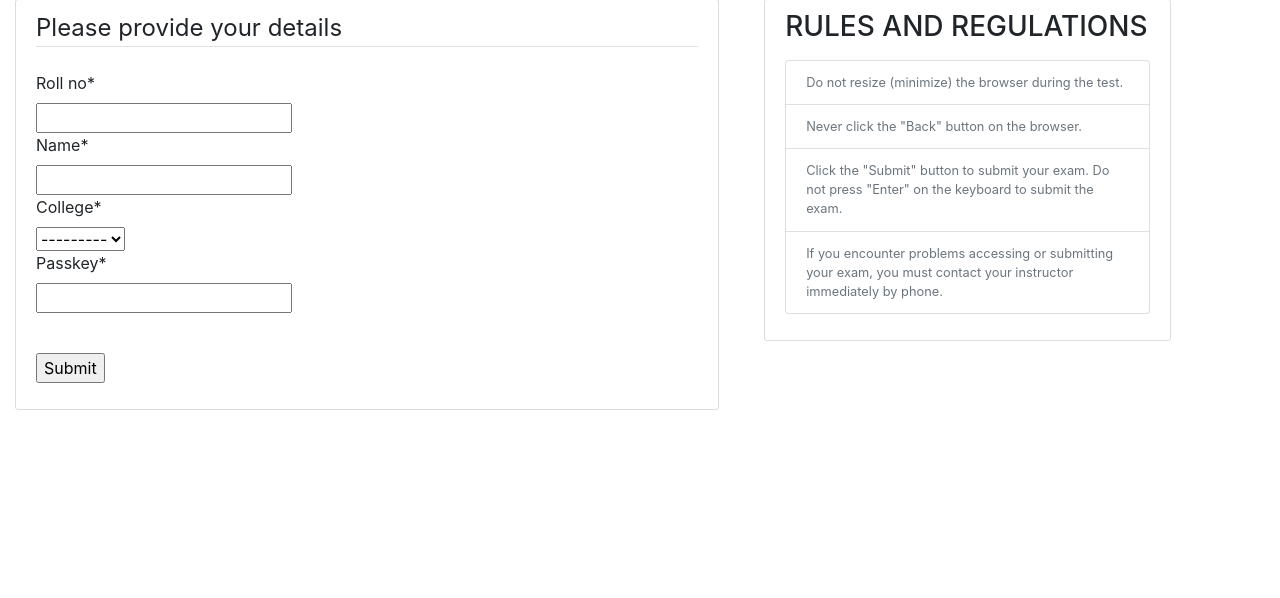
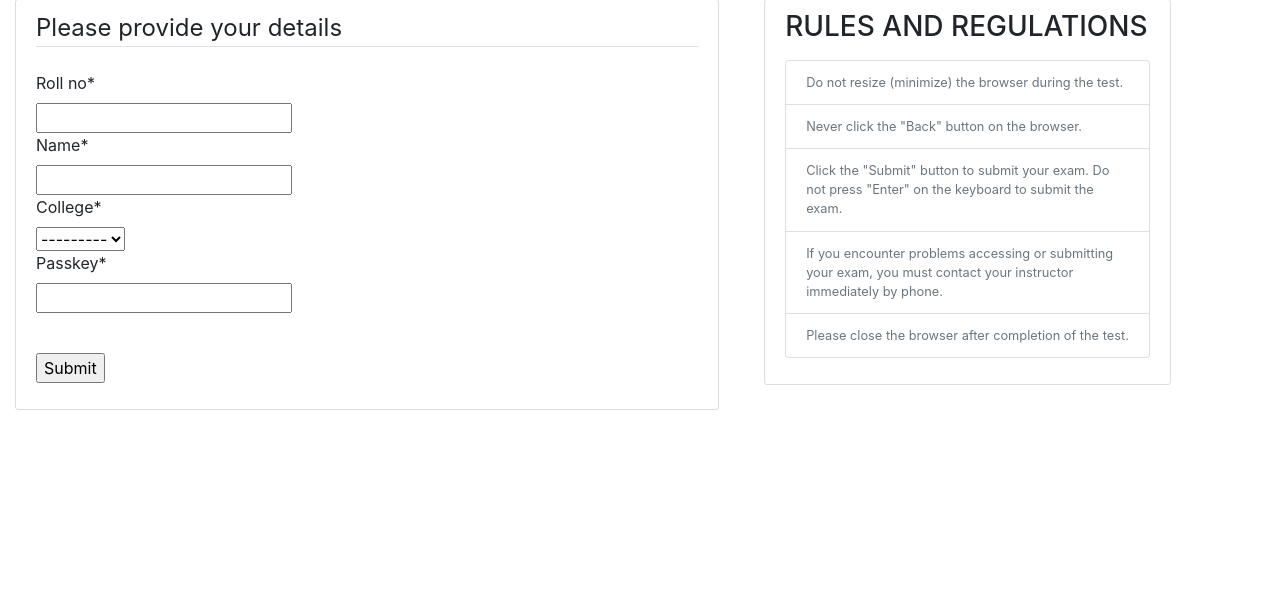
Before and after one commit to anpct/quiz, a Django app: page / in a window 1280 px wide. Shown: the part 81-679 px from the top of the page. Run offline with Django 3.2, Linux system fonts and the light colour scheme; some libraries are stand-ins or nearby versions.

Commit message:
minor update

```diff
--- a/quiz/settings.py
+++ b/quiz/settings.py
@@ -23,7 +23,7 @@
 SECRET_KEY = '(&(z8hb)8zi7a%a$sc9pgy*qaildmb(#iw0+$uqu@792x*)7*k'
 
 # SECURITY WARNING: don't run with debug turned on in production!
-DEBUG = True
+DEBUG = False
 
 ALLOWED_HOSTS = [ 'localhost', '127.0.0.1' , '192.168.31.138', '192.168.137.1']
 
--- a/tst/templates/tst/register.html
+++ b/tst/templates/tst/register.html
@@ -51,6 +51,9 @@
                     <li class="list-group-item">
                         <small class="text-muted">If you encounter problems accessing or submitting your exam, you must contact your instructor immediately by phone.</small>
                     </li>
+                    <li class="list-group-item">
+                        <small class="text-muted">Please close the browser after completion of the test.</small>
+                    </li>
                 </ul>
                 </p>
             </div>
```
Also changed, not shown: db.sqlite3.
